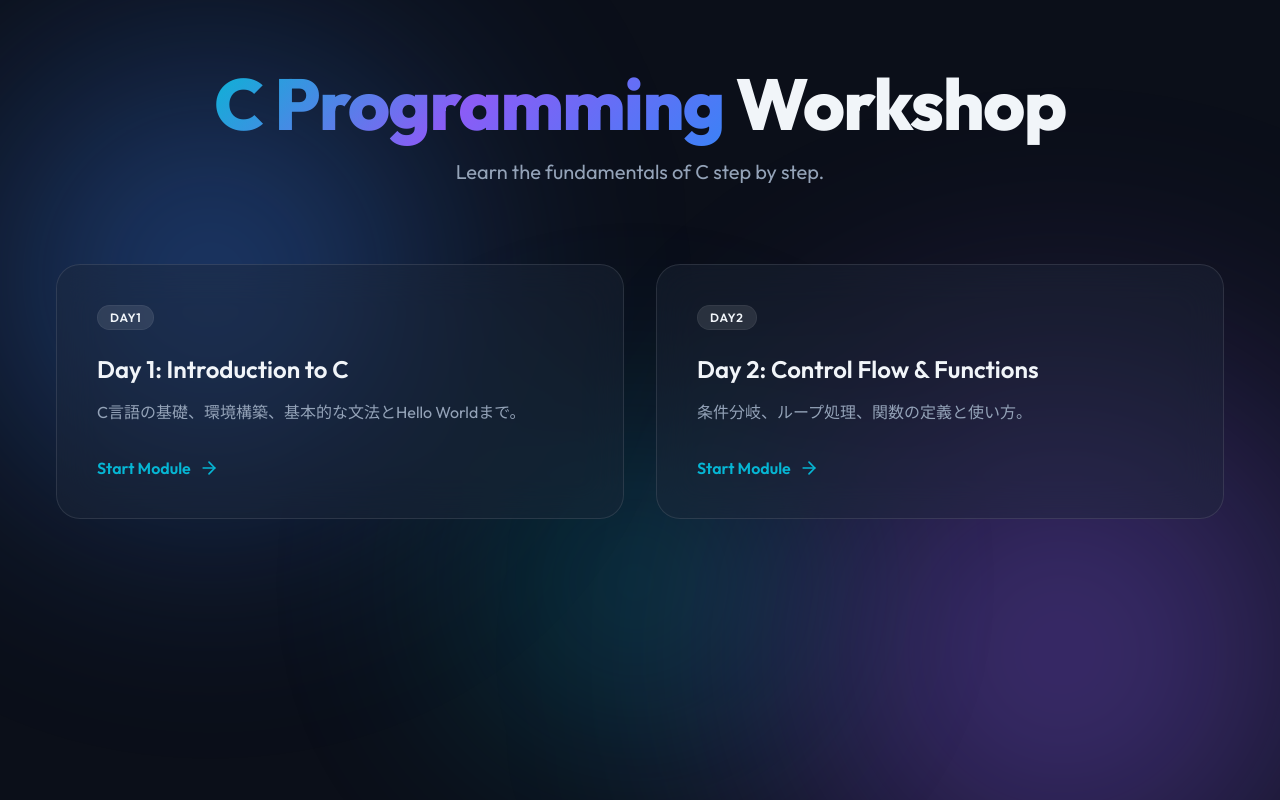
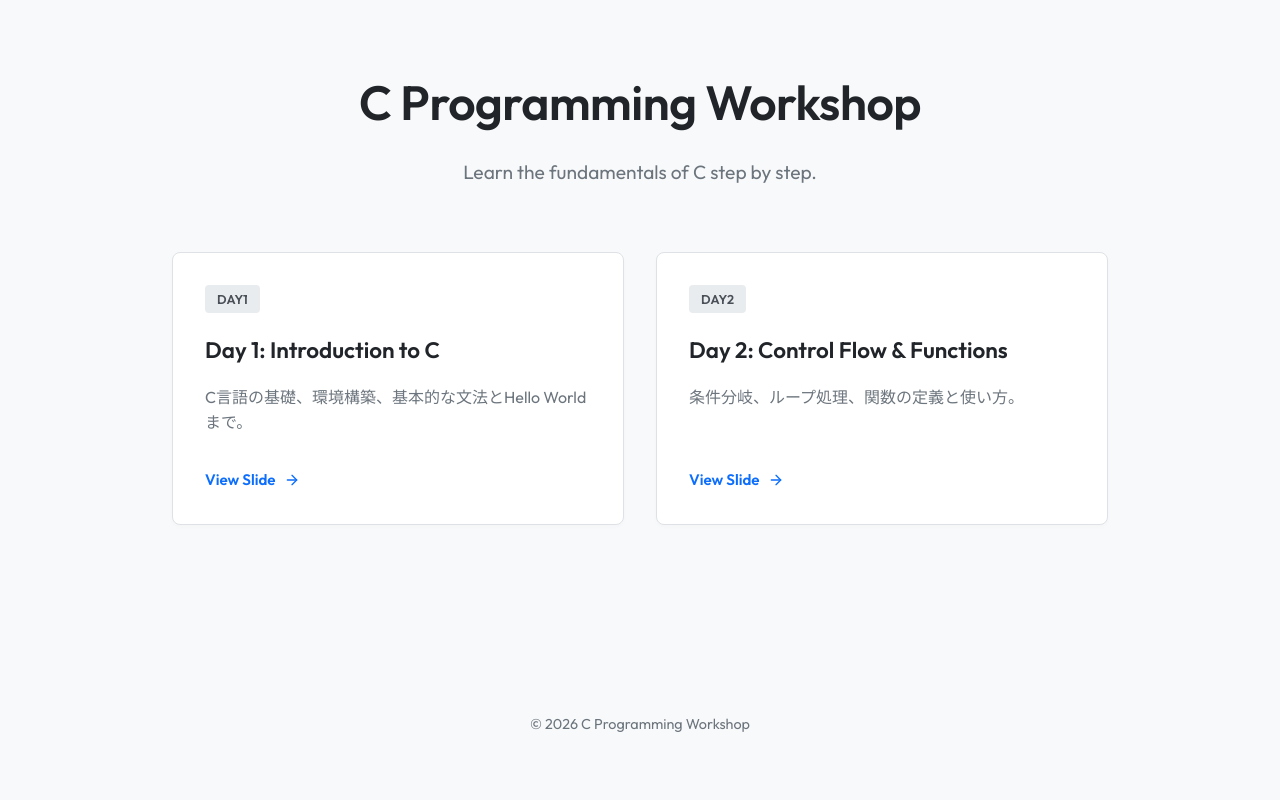
Before and after one commit to KNCT-KPC/2026-lecture-C, a React (Vite) app: page / in a window 1280 px wide. Built offline with nearby package versions, Linux system fonts and the light colour scheme.

Commit message:
refactor: front design

```diff
--- a/src/App.jsx
+++ b/src/App.jsx
@@ -7,50 +7,32 @@ const slides = [
 ];
 
 function App() {
-  const handleMouseMove = (e) => {
-    const cards = document.getElementsByClassName("card");
-    for (const card of cards) {
-      const rect = card.getBoundingClientRect(),
-        x = e.clientX - rect.left,
-        y = e.clientY - rect.top;
-      card.style.setProperty("--mouse-x", `${x}px`);
-      card.style.setProperty("--mouse-y", `${y}px`);
-    }
-  };
-
   return (
-    <div className="app-container" onMouseMove={handleMouseMove}>
-      <div className="background-shapes">
-        <div className="shape shape-1"></div>
-        <div className="shape shape-2"></div>
-        <div className="shape shape-3"></div>
-      </div>
-
-      <main className="content">
+    <div className="app-container">
       <header className="header">
-          <h1 className="title">
-            <span className="gradient-text">C Programming</span> Workshop
-          </h1>
+        <h1 className="title">C Programming Workshop</h1>
         <p className="subtitle">Learn the fundamentals of C step by step.</p>
       </header>
 
+      <main className="content">
         <div className="grid">
           {slides.map(slide => (
             <a key={slide.id} href={`/${slide.id}/`} className="card">
-              <div className="card-content">
               <div className="card-badge">{slide.id.toUpperCase()}</div>
               <h2 className="card-title">{slide.title}</h2>
               <p className="card-desc">{slide.description}</p>
               <div className="card-action">
-                  <span>Start Module</span>
-                  <svg xmlns="http://www.w3.org/2000/svg" width="20" height="20" viewBox="0 0 24 24" fill="none" stroke="currentColor" strokeWidth="2" strokeLinecap="round" strokeLinejoin="round"><line x1="5" y1="12" x2="19" y2="12"></line><polyline points="12 5 19 12 12 19"></polyline></svg>
+                <span>View Slide</span>
+                <svg xmlns="http://www.w3.org/2000/svg" width="16" height="16" viewBox="0 0 24 24" fill="none" stroke="currentColor" strokeWidth="2" strokeLinecap="round" strokeLinejoin="round"><line x1="5" y1="12" x2="19" y2="12"></line><polyline points="12 5 19 12 12 19"></polyline></svg>
               </div>
-              </div>
-              <div className="card-glow"></div>
             </a>
           ))}
         </div>
       </main>
+
+      <footer className="footer">
+        <p>&copy; 2026 C Programming Workshop</p>
+      </footer>
     </div>
   );
 }
--- a/src/index.css
+++ b/src/index.css
@@ -1,13 +1,12 @@
 :root {
-  --bg-color: #0b0f19;
-  --text-main: #f1f5f9;
-  --text-muted: #94a3b8;
-  --primary: #3b82f6;
-  --secondary: #8b5cf6;
-  --accent: #06b6d4;
-  --card-bg: rgba(30, 41, 59, 0.4);
-  --card-border: rgba(255, 255, 255, 0.1);
-  --font-sans: 'Outfit', sans-serif;
+  --bg-color: #f8f9fa;
+  --text-main: #212529;
+  --text-muted: #6c757d;
+  --primary: #0d6efd;
+  --primary-hover: #0b5ed7;
+  --card-bg: #ffffff;
+  --card-border: #dee2e6;
+  --font-sans: 'Outfit', -apple-system, BlinkMacSystemFont, "Segoe UI", Roboto, "Helvetica Neue", Arial, sans-serif;
 }
 
 * {
@@ -20,170 +19,88 @@ body {
   font-family: var(--font-sans);
   background-color: var(--bg-color);
   color: var(--text-main);
-  min-height: 100vh;
-  overflow-x: hidden;
+  line-height: 1.6;
   -webkit-font-smoothing: antialiased;
 }
 
-/* Background animation */
 .app-container {
-  position: relative;
   min-height: 100vh;
   display: flex;
   flex-direction: column;
   align-items: center;
   padding: 4rem 2rem;
-  overflow: hidden;
-}
-
-.background-shapes {
-  position: fixed;
-  top: 0;
-  left: 0;
-  width: 100%;
-  height: 100%;
-  z-index: -1;
-  pointer-events: none;
-}
-
-.shape {
-  position: absolute;
-  border-radius: 50%;
-  filter: blur(100px);
-  opacity: 0.5;
-  animation: float 20s infinite ease-in-out alternate;
-}
-
-.shape-1 {
-  top: -10%;
-  left: -10%;
-  width: 50vw;
-  height: 50vw;
-  background: radial-gradient(circle, var(--primary) 0%, transparent 70%);
-}
-
-.shape-2 {
-  bottom: -20%;
-  right: -10%;
-  width: 60vw;
-  height: 60vw;
-  background: radial-gradient(circle, var(--secondary) 0%, transparent 70%);
-  animation-delay: -5s;
-}
-
-.shape-3 {
-  top: 40%;
-  left: 30%;
-  width: 40vw;
-  height: 40vw;
-  background: radial-gradient(circle, var(--accent) 0%, transparent 70%);
-  animation-delay: -10s;
-  opacity: 0.3;
-}
-
-@keyframes float {
-  0% { transform: translate(0, 0) scale(1); }
-  50% { transform: translate(5%, 10%) scale(1.1); }
-  100% { transform: translate(-5%, -5%) scale(0.9); }
-}
-
-/* Layout */
-.content {
-  position: relative;
-  z-index: 1;
-  width: 100%;
-  max-width: 1200px;
-  display: flex;
-  flex-direction: column;
-  gap: 4rem;
+  max-width: 1000px;
+  margin: 0 auto;
 }
 
 .header {
   text-align: center;
+  margin-bottom: 4rem;
 }
 
 .title {
-  font-size: clamp(2.5rem, 6vw, 4.5rem);
-  font-weight: 800;
-  line-height: 1.1;
+  font-size: 3rem;
+  font-weight: 600;
+  color: var(--text-main);
   margin-bottom: 1rem;
-  letter-spacing: -0.02em;
-}
-
-.gradient-text {
-  background: linear-gradient(135deg, var(--accent), var(--secondary), var(--primary));
-  -webkit-background-clip: text;
-  -webkit-text-fill-color: transparent;
-  background-clip: text;
+  letter-spacing: -0.01em;
 }
 
 .subtitle {
-  font-size: clamp(1rem, 2vw, 1.25rem);
+  font-size: 1.2rem;
   color: var(--text-muted);
-  max-width: 600px;
-  margin: 0 auto;
 }
 
-/* Grid & Cards (Glassmorphism) */
+.content {
+  width: 100%;
+  flex-grow: 1;
+}
+
 .grid {
   display: grid;
-  grid-template-columns: repeat(auto-fit, minmax(300px, 1fr));
+  grid-template-columns: repeat(auto-fit, minmax(320px, 1fr));
   gap: 2rem;
-  padding: 1rem;
 }
 
 .card {
-  position: relative;
+  display: flex;
+  flex-direction: column;
+  background-color: var(--card-bg);
+  border: 1px solid var(--card-border);
+  border-radius: 8px;
+  padding: 2rem;
   text-decoration: none;
   color: inherit;
-  background: var(--card-bg);
-  border: 1px solid var(--card-border);
-  border-radius: 24px;
-  padding: 2.5rem;
-  overflow: hidden;
-  backdrop-filter: blur(20px);
-  -webkit-backdrop-filter: blur(20px);
-  transition: transform 0.4s cubic-bezier(0.175, 0.885, 0.32, 1.275), box-shadow 0.4s ease;
-  display: flex;
-  flex-direction: column;
-  height: 100%;
+  transition: transform 0.2s ease, box-shadow 0.2s ease;
+  box-shadow: 0 2px 4px rgba(0,0,0,0.02);
 }
 
 .card:hover {
-  transform: translateY(-10px) scale(1.02);
-  box-shadow: 0 20px 40px rgba(0, 0, 0, 0.4);
-  border-color: rgba(255, 255, 255, 0.3);
-}
-
-.card-content {
-  position: relative;
-  z-index: 2;
-  display: flex;
-  flex-direction: column;
-  flex-grow: 1;
+  transform: translateY(-4px);
+  box-shadow: 0 10px 20px rgba(0,0,0,0.08);
+  border-color: var(--primary);
 }
 
 .card-badge {
   align-self: flex-start;
-  background: rgba(255, 255, 255, 0.1);
+  background-color: #e9ecef;
+  color: #495057;
   padding: 0.25rem 0.75rem;
-  border-radius: 9999px;
-  font-size: 0.75rem;
+  border-radius: 4px;
+  font-size: 0.8rem;
   font-weight: 600;
-  letter-spacing: 0.05em;
-  margin-bottom: 1.5rem;
-  border: 1px solid rgba(255, 255, 255, 0.05);
+  margin-bottom: 1.25rem;
 }
 
 .card-title {
-  font-size: 1.5rem;
+  font-size: 1.4rem;
   font-weight: 600;
   margin-bottom: 1rem;
+  color: var(--text-main);
 }
 
 .card-desc {
   color: var(--text-muted);
-  line-height: 1.6;
   margin-bottom: 2rem;
   flex-grow: 1;
 }
@@ -193,27 +110,17 @@ body {
   align-items: center;
   gap: 0.5rem;
   font-weight: 600;
-  color: var(--accent);
-  transition: gap 0.3s ease;
+  color: var(--primary);
+  font-size: 0.95rem;
 }
 
 .card:hover .card-action {
-  gap: 1rem;
+  color: var(--primary-hover);
 }
 
-.card-glow {
-  position: absolute;
-  top: 0;
-  left: 0;
-  width: 100%;
-  height: 100%;
-  background: radial-gradient(800px circle at var(--mouse-x, 50%) var(--mouse-y, 50%), rgba(255, 255, 255, 0.06), transparent 40%);
-  opacity: 0;
-  transition: opacity 0.3s ease;
-  z-index: 1;
-  pointer-events: none;
+.footer {
+  margin-top: 5rem;
+  text-align: center;
+  color: var(--text-muted);
+  font-size: 0.9rem;
 }
-
-.card:hover .card-glow {
-  opacity: 1;
-}
```
Lines whose indentation alone changed are shown as unchanged.
